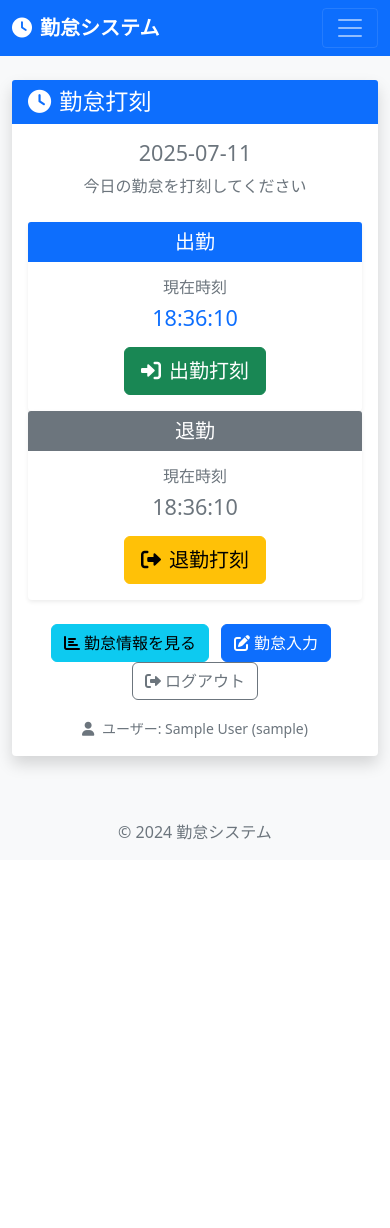
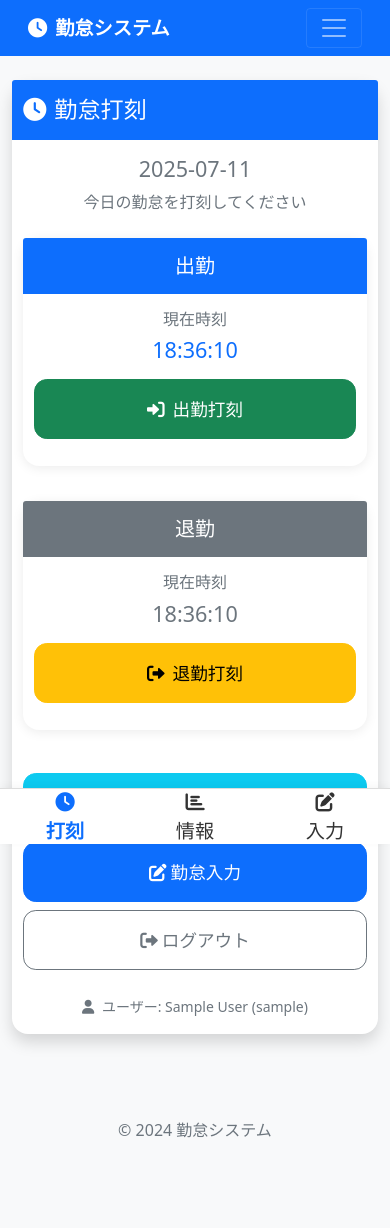
Before and after one commit to k-chikama/highflat-attendance, a Flask app: page / in a window 390 px wide. Before the commit the page ends 840 px from the top, so only its background shows below. Run offline with Flask 3, Linux system fonts and the light colour scheme; the visitor is signed in with stand-in values (Sample User, id 1).

Commit message:
モバイルUI最適化：カード化・ボタン大型化・下部ナビ追加・レスポンシブ強化（ロジック変更なし）

```diff
--- a/static/css/style.css
+++ b/static/css/style.css
@@ -98,3 +98,97 @@ body {
 .alert-info {
   border-left: 4px solid #0dcaf0;
 }
+
+/* --- モバイルUI強化 --- */
+@media (max-width: 768px) {
+  body {
+    padding-bottom: 70px; /* 下部ナビ用余白 */
+  }
+  .navbar {
+    padding: 0.5rem 1rem;
+  }
+  .navbar-brand {
+    font-size: 1.2rem;
+  }
+  .navbar-nav .nav-link {
+    font-size: 1rem;
+    padding: 0.75rem 1rem;
+  }
+  .card {
+    margin-bottom: 1.2rem;
+    border-radius: 1rem;
+    box-shadow: 0 2px 12px rgba(0, 0, 0, 0.08);
+  }
+  .card-header,
+  .card-body {
+    padding: 1rem 0.7rem;
+  }
+  .btn,
+  .btn-lg,
+  .btn-primary,
+  .btn-success,
+  .btn-warning,
+  .btn-info {
+    width: 100%;
+    font-size: 1.1rem;
+    padding: 1rem 0;
+    margin-bottom: 0.7rem;
+    border-radius: 0.8rem;
+  }
+  .form-control,
+  .form-select {
+    font-size: 1rem;
+    padding: 0.7rem 1rem;
+    border-radius: 0.7rem;
+  }
+  .table-responsive {
+    font-size: 0.95rem;
+    overflow-x: auto;
+    -webkit-overflow-scrolling: touch;
+  }
+  .table th,
+  .table td {
+    padding: 0.5rem 0.3rem;
+    font-size: 0.95rem;
+  }
+  .alert {
+    font-size: 0.95rem;
+    padding: 0.7rem 1rem;
+    border-radius: 0.7rem;
+  }
+  .badge {
+    font-size: 0.95rem;
+    padding: 0.5em 0.8em;
+    border-radius: 0.7rem;
+  }
+}
+
+/* 下部固定ナビ（必要に応じて） */
+@media (max-width: 768px) {
+  .bottom-nav {
+    position: fixed;
+    left: 0;
+    right: 0;
+    bottom: 0;
+    background: #fff;
+    border-top: 1px solid #ddd;
+    display: flex;
+    justify-content: space-around;
+    align-items: center;
+    height: 56px;
+    z-index: 1000;
+    box-shadow: 0 -2px 8px rgba(0, 0, 0, 0.04);
+  }
+  .bottom-nav a {
+    flex: 1;
+    text-align: center;
+    color: #333;
+    font-size: 1.2rem;
+    padding: 0.5rem 0;
+    text-decoration: none;
+  }
+  .bottom-nav a.active {
+    color: #0d6efd;
+    font-weight: bold;
+  }
+}
--- a/templates/base.html
+++ b/templates/base.html
@@ -61,6 +61,28 @@
       </div>
     </footer>
 
+    <!-- モバイル用下部ナビゲーション -->
+    <nav class="bottom-nav d-lg-none">
+      <a
+        href="{{ url_for('index') }}"
+        class="{% if request.endpoint == 'index' %}active{% endif %}"
+      >
+        <i class="fas fa-clock"></i><br />打刻
+      </a>
+      <a
+        href="{{ url_for('attendance_info') }}"
+        class="{% if request.endpoint == 'attendance_info' %}active{% endif %}"
+      >
+        <i class="fas fa-chart-bar"></i><br />情報
+      </a>
+      <a
+        href="{{ url_for('attendance') }}"
+        class="{% if request.endpoint == 'attendance' %}active{% endif %}"
+      >
+        <i class="fas fa-edit"></i><br />入力
+      </a>
+    </nav>
+
     <script src="https://cdn.jsdelivr.net/npm/bootstrap@5.1.3/dist/js/bootstrap.bundle.min.js"></script>
     <script src="{{ url_for('static', filename='js/script.js') }}"></script>
     {% block scripts %}{% endblock %}
--- a/templates/punch.html
+++ b/templates/punch.html
@@ -1,7 +1,7 @@
 {% extends "base.html" %} {% block title %}勤怠打刻 - 勤怠システム{% endblock %}
 {% block content %}
 <div class="row justify-content-center">
-  <div class="col-md-8">
+  <div class="col-md-8 col-12">
     <div class="card shadow">
       <div class="card-header bg-primary text-white">
         <h3 class="card-title mb-0">
@@ -15,7 +15,7 @@
         </div>
 
         <div class="row">
-          <div class="col-md-6">
+          <div class="col-md-6 col-12 mb-3 mb-md-0">
             <div class="card border-primary">
               <div class="card-header bg-primary text-white text-center">
                 <h5 class="mb-0">出勤</h5>
@@ -44,7 +44,7 @@
             </div>
           </div>
 
-          <div class="col-md-6">
+          <div class="col-md-6 col-12">
             <div class="card border-secondary">
               <div class="card-header bg-secondary text-white text-center">
                 <h5 class="mb-0">退勤</h5>
@@ -75,13 +75,22 @@
         </div>
 
         <div class="text-center mt-4">
-          <a href="{{ url_for('attendance_info') }}" class="btn btn-info me-2">
+          <a
+            href="{{ url_for('attendance_info') }}"
+            class="btn btn-info me-2 mb-2"
+          >
             <i class="fas fa-chart-bar me-1"></i>勤怠情報を見る
           </a>
-          <a href="{{ url_for('attendance') }}" class="btn btn-primary me-2">
+          <a
+            href="{{ url_for('attendance') }}"
+            class="btn btn-primary me-2 mb-2"
+          >
             <i class="fas fa-edit me-1"></i>勤怠入力
           </a>
-          <a href="{{ url_for('logout') }}" class="btn btn-outline-secondary">
+          <a
+            href="{{ url_for('logout') }}"
+            class="btn btn-outline-secondary mb-2"
+          >
             <i class="fas fa-sign-out-alt me-1"></i>ログアウト
           </a>
         </div>
```
Also changed, not shown: templates/attendance.html (+6 -8 lines), templates/attendance_info.html (+6 -7 lines), templates/index.html (+11 -5 lines).
